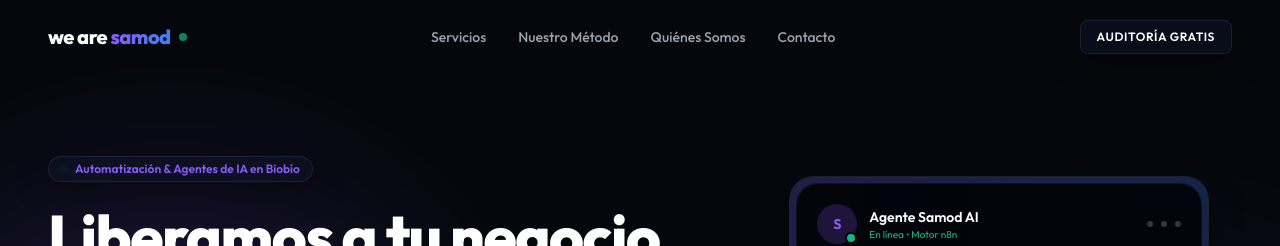
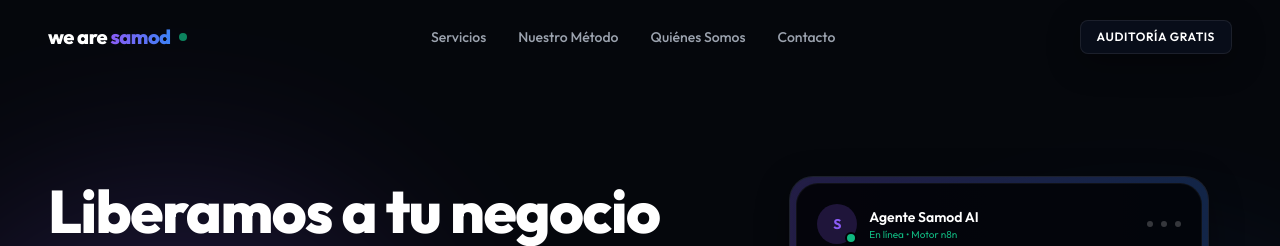
Before and after one commit to j0t4inc0de/wearesamod-landing, a Vue app: page / in a window 1280 px wide. Shown: the top 246 px of the page. Built offline with nearby package versions, Linux system fonts and the light colour scheme; no server answers.

Commit message:
quite badge

```diff
--- a/src/components/Hero.vue
+++ b/src/components/Hero.vue
@@ -17,10 +17,10 @@ const scrollTo = (id) => {
       <!-- Text content -->
       <div class="lg:col-span-7 flex flex-col text-center lg:text-left items-center lg:items-start">
         <!-- Badge -->
-        <div class="inline-flex items-center gap-2 px-3 py-1 rounded-full glass-panel border-brand-primary/20 text-xs font-semibold text-brand-primary mb-6 animate-fade-in">
+        <!-- <div class="inline-flex items-center gap-2 px-3 py-1 rounded-full glass-panel border-brand-primary/20 text-xs font-semibold text-brand-primary mb-6 animate-fade-in">
           <span class="w-1.5 h-1.5 rounded-full bg-brand-secondary animate-ping"></span>
           <span>Automatización & Agentes de IA en Biobío</span>
-        </div>
+        </div> -->
 
         <!-- Main Title -->
         <h1 class="text-4xl md:text-6xl font-extrabold text-white leading-tight tracking-tight mb-6">
```
